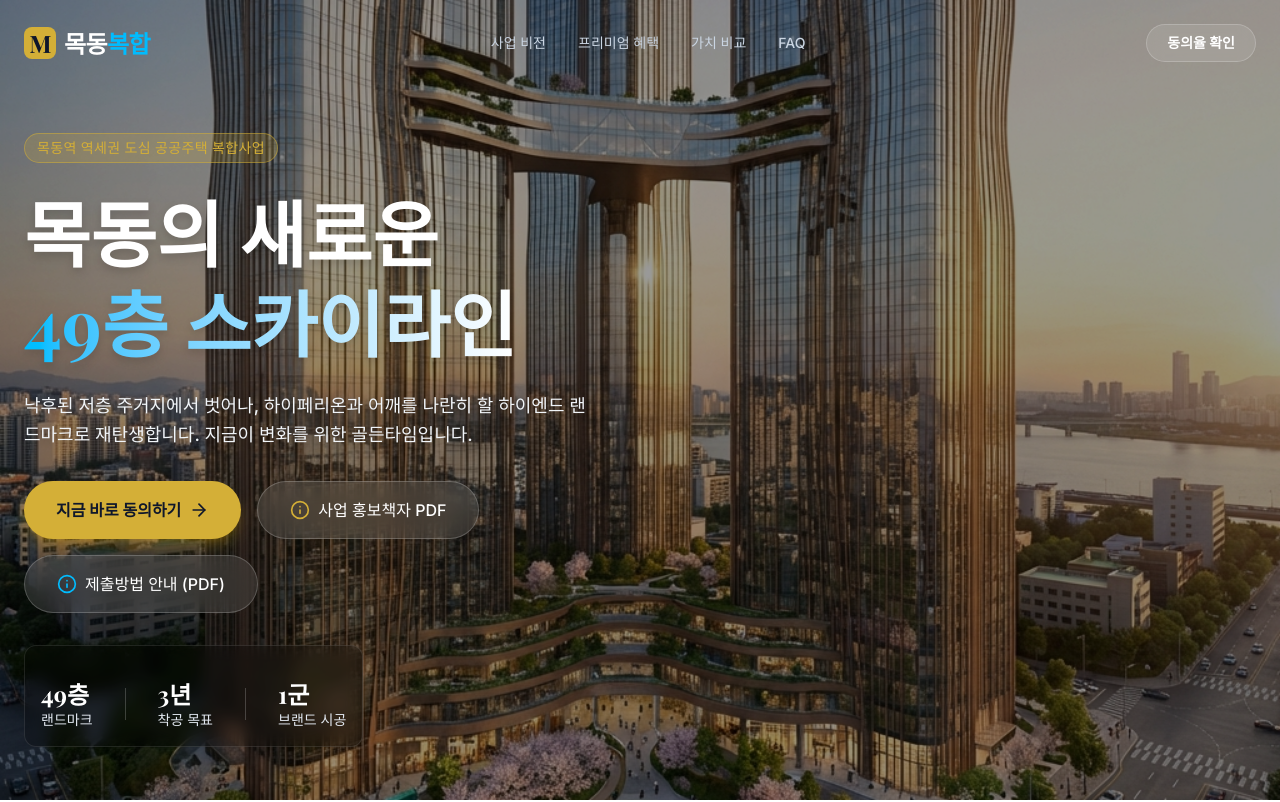
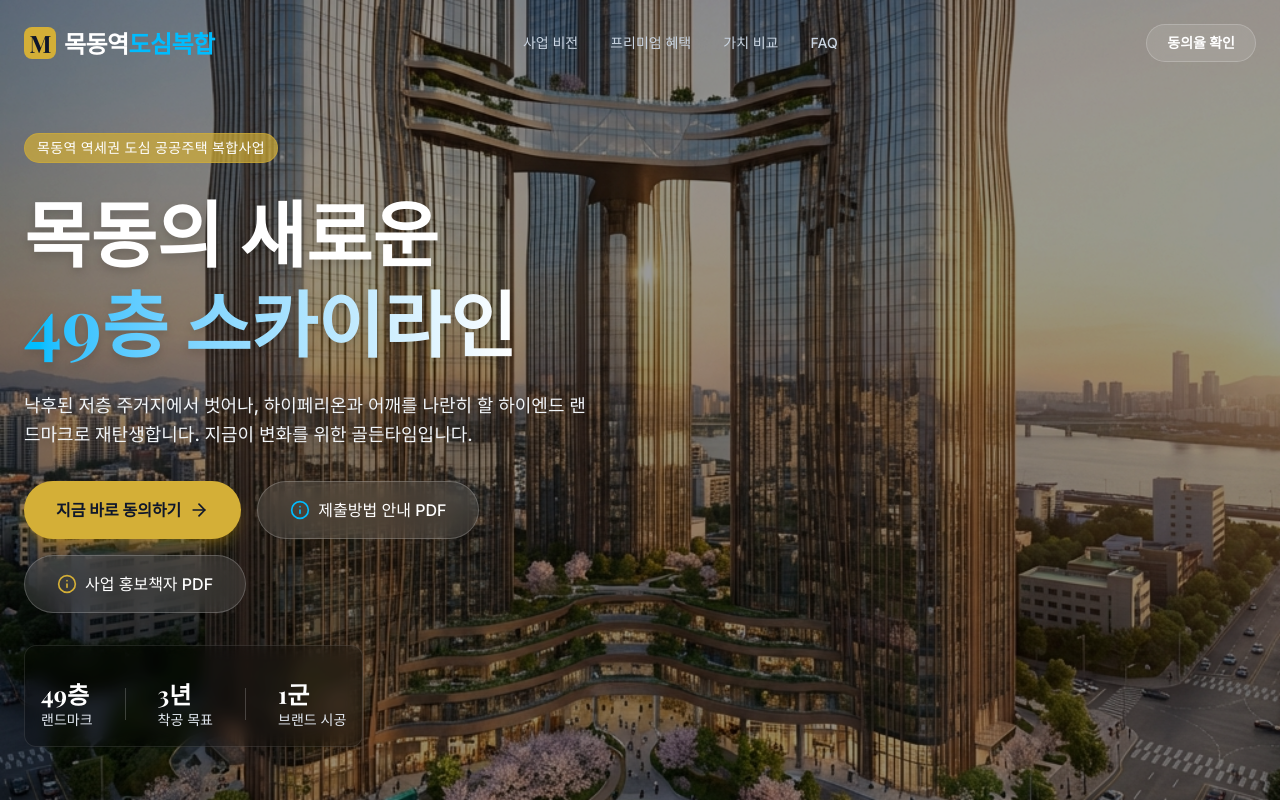
Before and after one commit to Kwak-Jihyun/mkd_marketting, a React (Vite) app: page / in a window 1280 px wide. Shown: the top 802 px of the page. Built offline with nearby package versions, Linux system fonts and the light colour scheme.

Commit message:
마이너 수정

```diff
--- a/src/App.jsx
+++ b/src/App.jsx
@@ -19,7 +19,7 @@ function App() {
         <div className="container mx-auto px-6 flex justify-between items-center">
           <div className="text-white text-2xl font-bold font-serif tracking-tight flex items-center gap-2 relative z-50">
             <span className="w-8 h-8 bg-accent-GOLD rounded-lg flex items-center justify-center text-slate-900 font-bold">M</span>
-            <span>목동<span className="text-sky-400">복합</span></span>
+            <span>목동역<span className="text-sky-400">도심복합</span></span>
           </div>
 
           {/* Desktop Menu */}
--- a/src/components/Contact.jsx
+++ b/src/components/Contact.jsx
@@ -21,23 +21,19 @@ const Contact = () => {
 
                     <h2 className="text-3xl md:text-5xl lg:text-6xl font-serif font-bold mb-8 break-keep">
                         동의서는 '결정'이 아닌, <br />
-                        <span className="text-transparent bg-clip-text bg-gradient-to-r from-amber-200 to-amber-500">시작을 위한 첫걸음입니다.</span>
+                        <span className="text-transparent bg-clip-text bg-gradient-to-r from-amber-200 to-amber-500">첫걸음 입니다.</span>
                     </h2>
 
                     <div className="text-lg text-slate-300 mb-12 leading-relaxed max-w-3xl mx-auto break-keep space-y-6">
-                        <p>
-                            지구지정동의서 받기 위한 첫날, 대망의 1월 13일입니다.<br />
-                            우리 단지의 미래가 여러분의 적극적인 참여에 달려 있습니다.
-                        </p>
                         <div className="bg-white/5 p-6 rounded-2xl border border-white/10">
                             <h3 className="text-xl font-bold text-white mb-2">왜 지금인가요?</h3>
                             <p>
-                                지금 동의서를 내지 않아서 사업이 지연되면<br />
-                                <span className="text-amber-400 font-bold">지연된 시간만큼 우리 모두의 비용이 늘어나게 됩니다.</span>
+                                지금 동의서를 내지 않아 지연되면<br />
+                                <span className="text-amber-400 font-bold">그 만큼 우리 모두의 비용이 늘어나게 됩니다.</span>
                             </p>
                         </div>
                         <p>
-                            지금 동의하신다고 해서 바로 집을 나가는 것이 아닙니다. <br />
+                            지금 동의하신다고 바로 집을 나가는 것이 아닙니다. <br />
                             우리 재산의 가치를 제대로 평가받기 위한 첫걸음을 떼는 것입니다.
                         </p>
                     </div>
@@ -48,7 +44,7 @@ const Contact = () => {
                             <div className="h-4 bg-slate-700 rounded-full overflow-hidden">
                                 <motion.div
                                     initial={{ width: 0 }}
-                                    whileInView={{ width: "58%" }}
+                                    whileInView={{ width: "23%" }}
                                     transition={{ duration: 1.5, ease: "easeOut" }}
                                     className="h-full bg-gradient-to-r from-sky-500 to-green-500 relative"
                                 >
@@ -56,7 +52,7 @@ const Contact = () => {
                                 </motion.div>
                             </div>
                             <div className="flex justify-between mt-2 text-sm font-bold font-serif">
-                                <span className="text-white">58% 달성</span>
+                                <span className="text-white">23% 달성</span>
                                 <span className="text-emerald-400">목표 67%</span>
                             </div>
                         </div>
@@ -82,7 +78,7 @@ const Contact = () => {
 
                         <div className="pt-6 border-t border-white/10">
                             <p className="text-slate-300 mb-4 font-medium">
-                                "서류 쓰기 복잡하다", "어디로 낼지 모르겠다" 하시는 분들!<br />
+                                "서류 쓰기 복잡하다", "어디로 낼지 모르겠다"<br />
                                 아래로 연락주시면 직접 안내드리겠습니다.
                             </p>
                             <div className="space-y-2">
--- a/src/components/Features.jsx
+++ b/src/components/Features.jsx
@@ -1,6 +1,7 @@
 import React from 'react';
 import { motion } from 'framer-motion';
 import { Clock, ShieldCheck, TrendingUp, Building2, Trees, Train } from 'lucide-react';
+import parkImg from '../assets/park.png';
 
 const benefits = [
     {
@@ -116,7 +117,7 @@ const Features = () => {
                             {/* Using a placeholder or the park image if available */}
                             <div className="absolute inset-0 bg-gradient-to-t from-black/80 to-transparent z-10" />
                             <img
-                                src="/src/assets/park.png"
+                                src={parkImg}
                                 alt="국회대로 공원 조감도"
                                 className="w-full h-full object-cover group-hover:scale-110 transition-transform duration-700"
                                 onError={(e) => { e.target.src = 'https://images.unsplash.com/photo-1512917774080-9991f1c4c750?auto=format&fit=crop&q=80' }}
--- a/src/components/Footer.jsx
+++ b/src/components/Footer.jsx
@@ -9,7 +9,7 @@ const Footer = () => {
                     <div className="col-span-1 md:col-span-1">
                         <div className="flex items-center gap-2 text-white text-xl font-bold font-serif mb-6">
                             <Home className="w-6 h-6 text-sky-500" />
-                            <span>목동<span className="text-sky-500">복합</span></span>
+                            <span>목동역<span className="text-sky-500">도심복합</span></span>
                         </div>
                         <p className="text-sm leading-relaxed mb-6 break-keep">
                             주민들의 뜻을 모아 새로운 목동의 미래를 만듭니다. 성공적인 도심 공공주택 복합사업을 위해 최선을 다하겠습니다.
@@ -44,7 +44,7 @@ const Footer = () => {
                     <div>
                         <h4 className="text-white font-bold mb-6">문의처</h4>
                         <ul className="space-y-4 text-sm">
-                            <li><a href="tel:010-6266-8290" className="hover:text-sky-400 transition-colors">전화: 010-6266-8290</a></li>
+                            <li><a href="tel:010-6266-8290" className="hover:text-sky-400 transition-colors">전화: 010-6***-****</a></li>
                             <li><a href="#" className="hover:text-sky-400 transition-colors">이메일: contact@mokdonghub.kr</a></li>
                             <li><a href="#" className="hover:text-sky-400 transition-colors">주소: 서울시 양천구 목동</a></li>
                         </ul>
--- a/src/components/Hero.jsx
+++ b/src/components/Hero.jsx
@@ -44,7 +44,7 @@ const Hero = () => {
                         animate={{ opacity: 1, y: 0 }}
                         transition={{ duration: 0.6 }}
                     >
-                        <span className="inline-block py-1 px-3 rounded-full bg-accent-GOLD/20 border border-accent-GOLD/50 text-accent-GOLD text-sm font-medium tracking-wide mb-6">
+                        <span className="inline-block py-1 px-3 rounded-full bg-accent-GOLD/70 border border-accent-GOLD/50 text-accent-BLACK text-sm font-medium tracking-wide mb-6">
                             목동역 역세권 도심 공공주택 복합사업
                         </span>
                         <h1 className="text-5xl lg:text-7xl font-serif font-bold leading-tight drop-shadow-lg">
@@ -75,20 +75,20 @@ const Hero = () => {
                             <ArrowRight className="w-5 h-5 group-hover:translate-x-1 transition-transform" />
                         </a>
                         <a
+                            href="/documents/submission_guide.pdf"
+                            download
+                            className="flex items-center gap-2 px-8 py-4 bg-white/10 border border-white/20 hover:bg-white/20 text-white rounded-full font-medium transition-all backdrop-blur-md"
+                        >
+                            <Info className="w-5 h-5 text-sky-400" />
+                            제출방법 안내 PDF
+                        </a>
+                        <a
                             href="/documents/promotion_brochure.pdf"
                             download
                             className="flex items-center gap-2 px-8 py-4 bg-white/10 border border-white/20 hover:bg-white/20 text-white rounded-full font-medium transition-all backdrop-blur-md"
                         >
                             <Info className="w-5 h-5 text-accent-GOLD" />
                             사업 홍보책자 PDF
-                        </a>
-                        <a
-                            href="/documents/submission_guide.pdf"
-                            download
-                            className="flex items-center gap-2 px-8 py-4 bg-white/10 border border-white/20 hover:bg-white/20 text-white rounded-full font-medium transition-all backdrop-blur-md"
-                        >
-                            <Info className="w-5 h-5 text-sky-400" />
-                            제출방법 안내 (PDF)
                         </a>
                     </motion.div>
 
```
